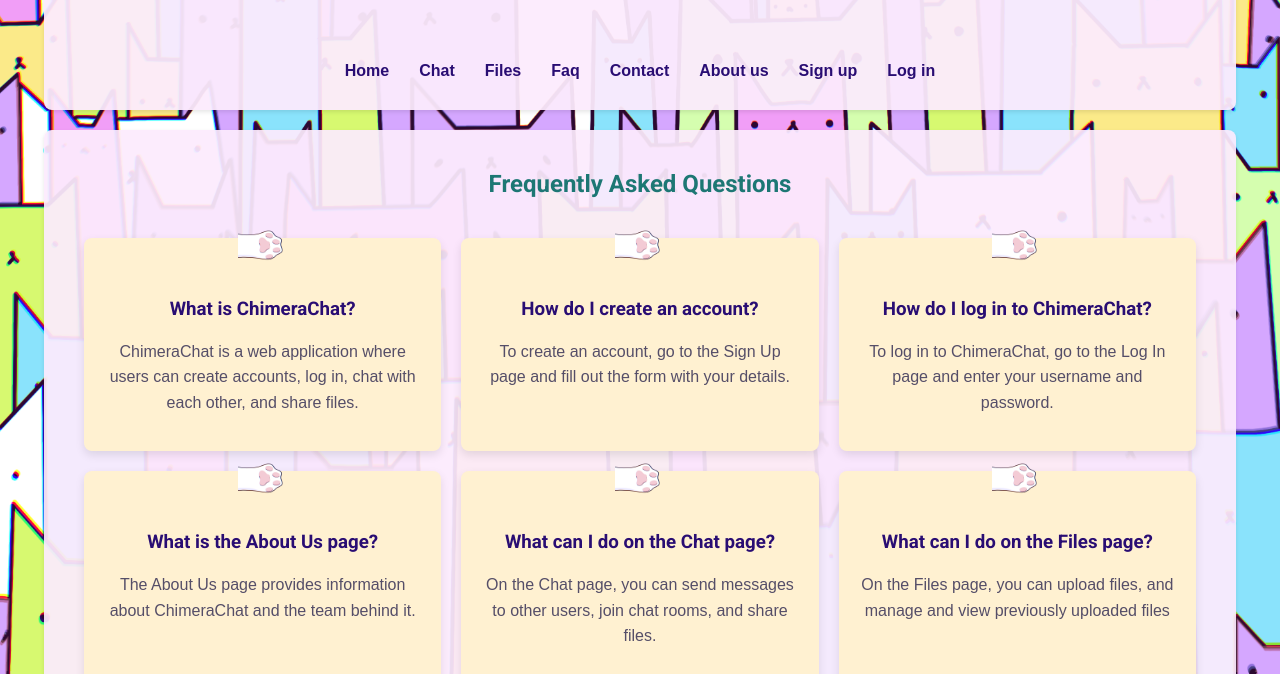
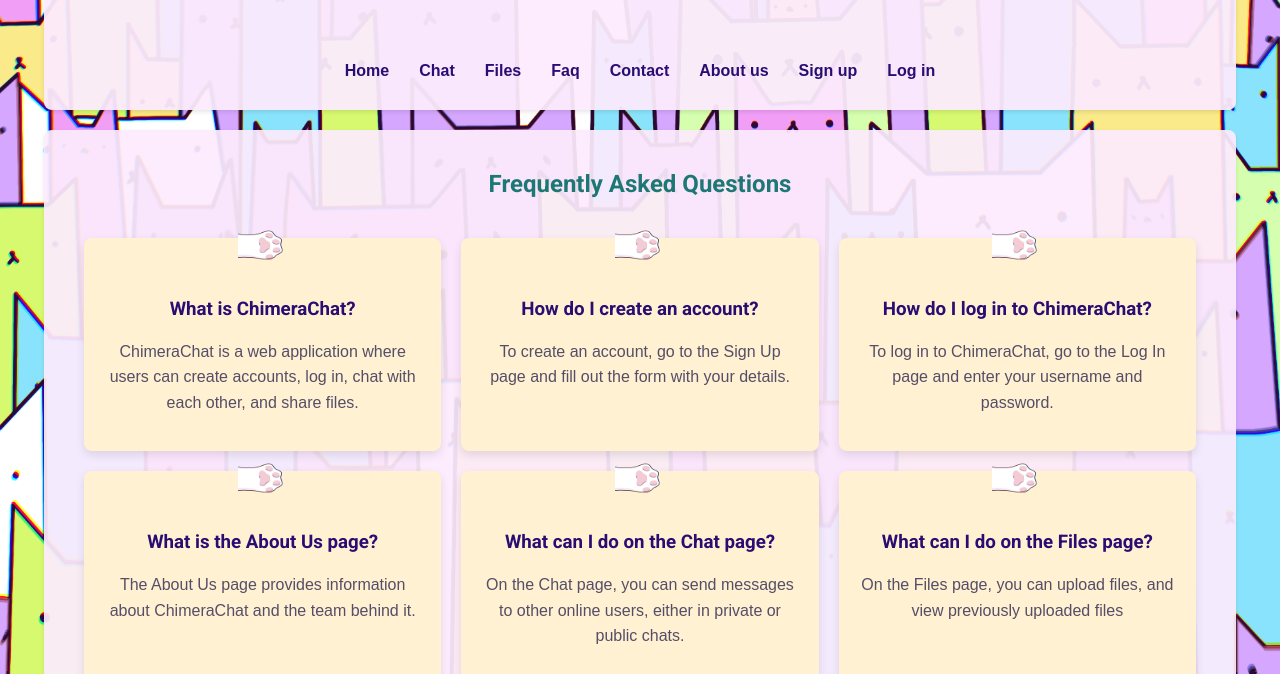
Before and after one commit to ChimeraChat/ChimeraChat.github.io, a website: page faq.html in a window 1280 px wide. Shown: the part 126-800 px from the top of the page. Drawn offline with Linux system fonts and the light colour scheme.

Commit message:
changed some answers

```diff
--- a/faq.html
+++ b/faq.html
@@ -68,12 +68,12 @@
                 <div class="faq-item">
                     <img src="img/image1.png" alt="Paw Image" class="faq-paw">
                     <h3>What can I do on the Chat page?</h3>
-                    <p>On the Chat page, you can send messages to other users, join chat rooms, and share files.</p>
+                    <p>On the Chat page, you can send messages to other online users, either in private or public chats.</p>
                 </div>
                 <div class="faq-item">
                     <img src="img/image1.png" alt="Paw Image" class="faq-paw">
                     <h3>What can I do on the Files page?</h3>
-                    <p>On the Files page, you can upload files, and manage and view previously uploaded files</p>
+                    <p>On the Files page, you can upload files, and view previously uploaded files</p>
                 </div>
             </div>
 
```
